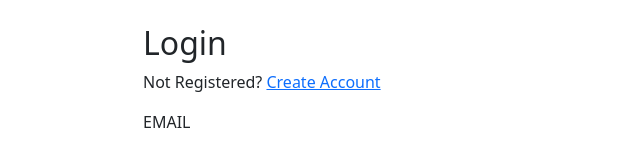
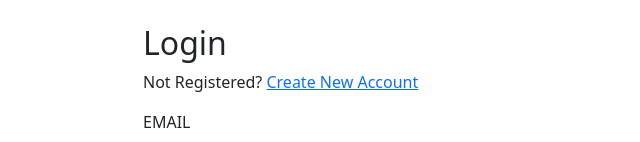
Before and after one commit to SanjanaKilli/blackfoot, a React (Create React App) app: page /login in a window 1280 px wide. Shown: the top 142 px of the page, without its empty margins (319-959 px from the left). Built offline with nearby package versions, Linux system fonts and the light colour scheme.

Commit message:
updated - Commit-3 Added Login Page (UI)

```diff
--- a/src/components/Login.js
+++ b/src/components/Login.js
@@ -27,7 +27,7 @@ const Login = () => {
             <div className="row justify-content-center">
                 <div className="col-lg-4 col-md-6 col-sm-8">
                 <h2 className="mt-4">Login</h2>
-                <p>Not Registered? <Link to="/">Create Account</Link></p>
+                <p>Not Registered? <Link to="/">Create New Account</Link></p>
                     <form onSubmit={handleSubmit}>
                         <div className="mb-3">
                             <label htmlFor="email" className="form-label">EMAIL</label>
```
